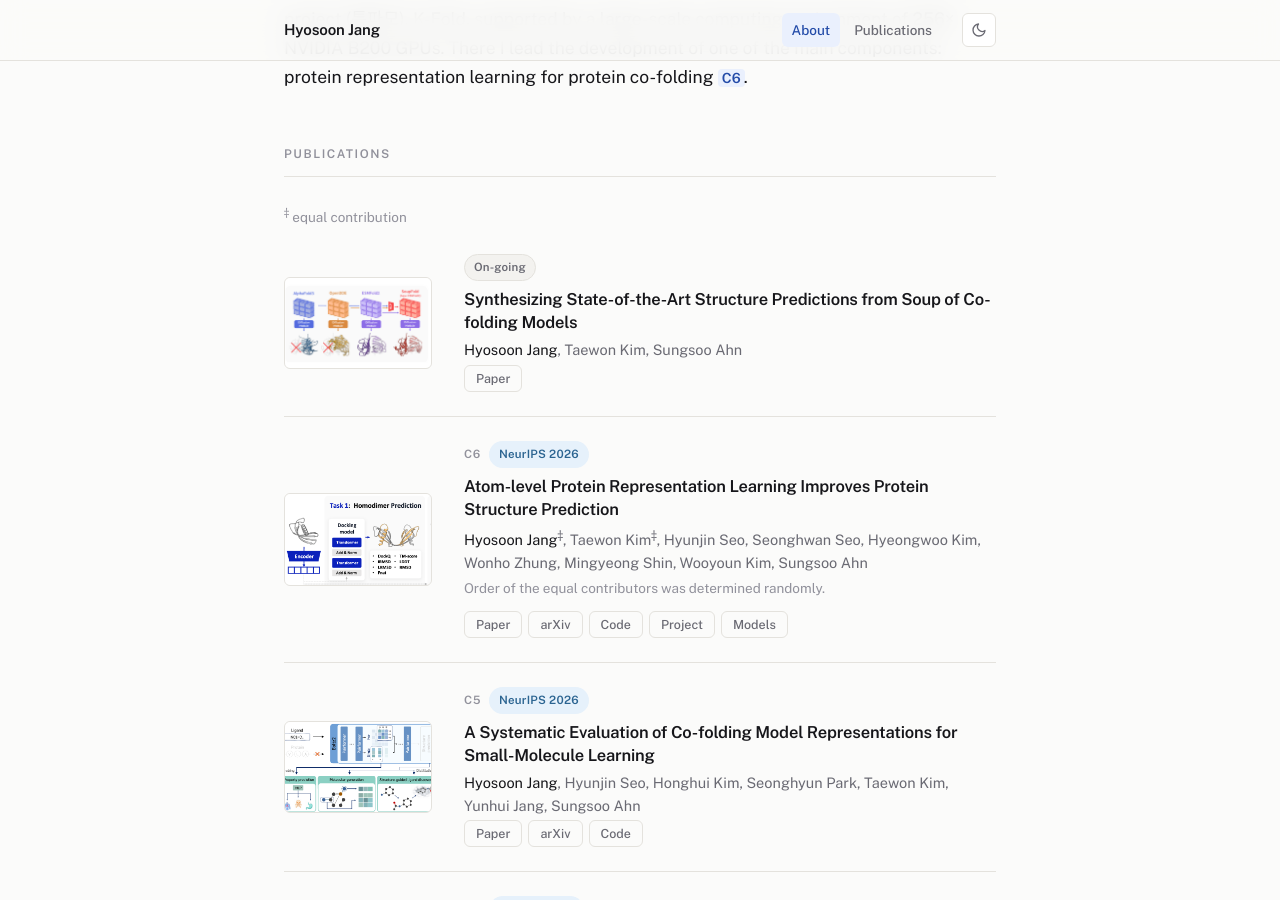
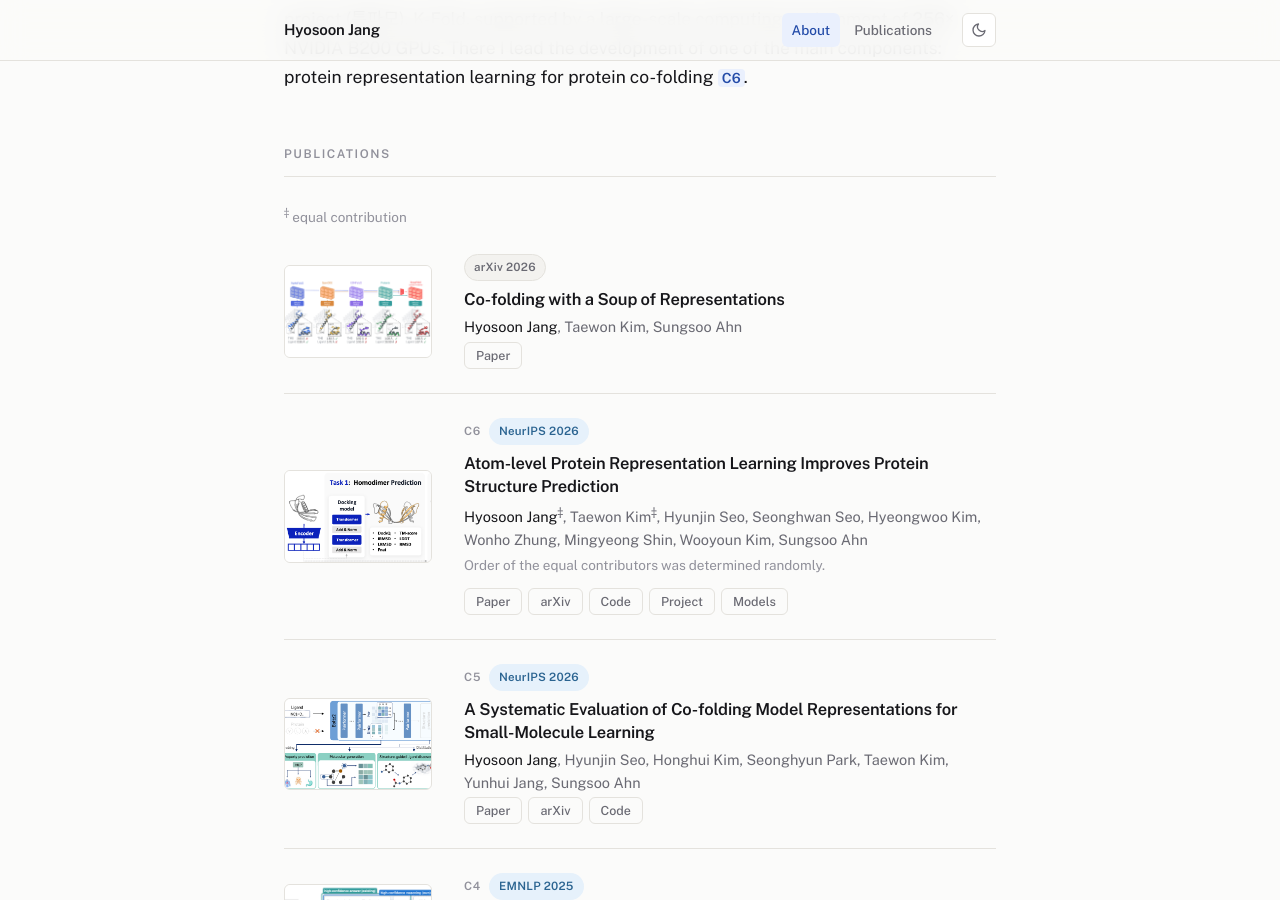
Before and after one commit to hsjang0/hsjang, a Jekyll site: the page built from index.html, in a window 1280 px wide and 900 px high, scrolled down 609 px. Built offline with Jekyll 4.4.1, drawn with Linux system fonts in a browser that asks for light colours.

Commit message:
Update SoupFold to the arXiv preprint
Retitled to "Co-folding with a Soup of Representations" and badged arXiv
2026 rather than on-going. The PDF is the named preprint, not the
anonymised ICLR submission, so the page and the file agree on the authors.

The thumbnail is the new Figure 2, which is the old method figure with
Protenix added as a fifth column.

Still carries no reference number, and no Code button: hsjang0/soupfold is
private, so a link would 404 for visitors.

Co-Authored-By: Claude Opus 5 <noreply@anthropic.com>

```diff
--- a/_data/publications.yaml
+++ b/_data/publications.yaml
@@ -18,9 +18,10 @@
 #   selected         : "y" to show on the home page
 papers:
 
-  - title: "Synthesizing State-of-the-Art Structure Predictions from Soup of Co-folding Models"
+  - title: "Co-folding with a Soup of Representations"
     authors: "<span class='me'>Hyosoon Jang</span>, Taewon Kim, Sungsoo Ahn"
-    venue_short: "On-going"
+    venue_short: "arXiv"
+    year: "2026"
     selected: y
     image: "/assets/publications/soupfold.png"
     links:
```
Also changed, not shown: assets/publications/soupfold.png, 1 other file.
